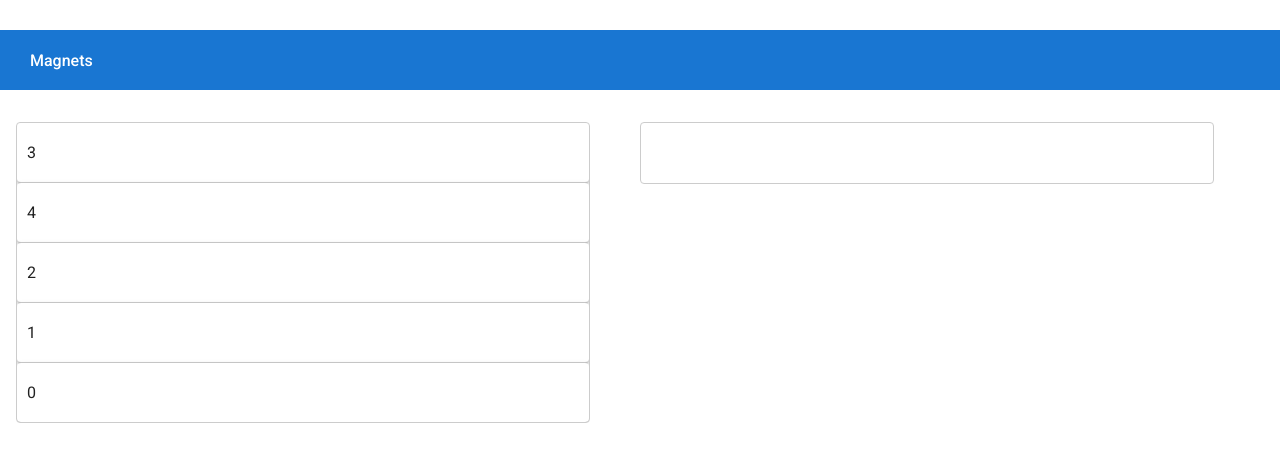
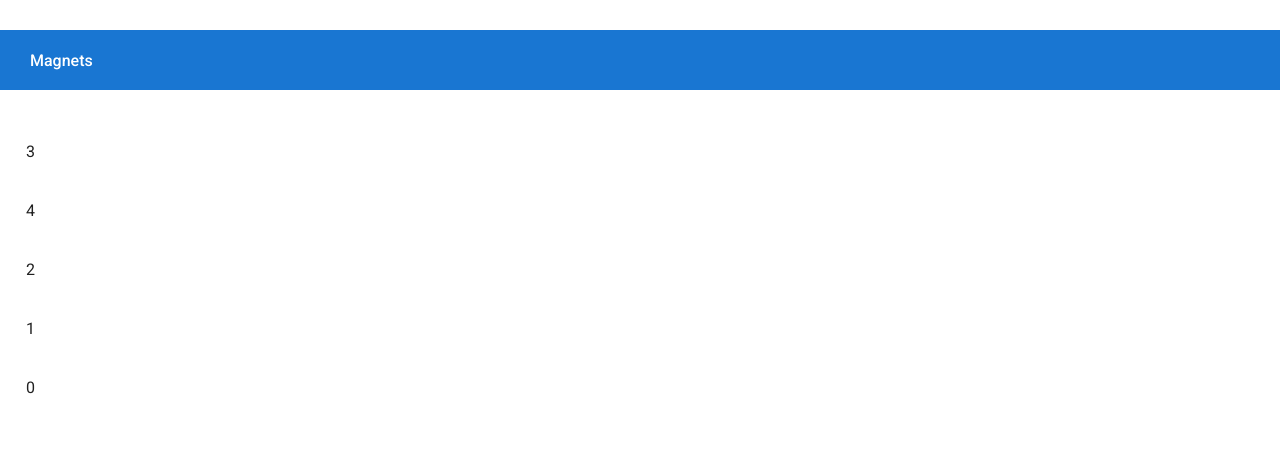
Before and after one commit to rookmoose/magnets, an Angular app: page / in a window 1280 px wide. Shown: the top 462 px of the page. Built offline with nearby package versions, Linux system fonts and the light colour scheme.

Commit message:
updated design, removed borders

```diff
--- a/src/app/home/home.component.css
+++ b/src/app/home/home.component.css
@@ -1,6 +1,5 @@
 .entry {
     padding: 20px 10px;
-    border-bottom: solid 1px #ccc;
     color: rgba(0, 0, 0, 0.87);
     cursor: move;
     display: flex;
@@ -14,7 +13,6 @@
     position: relative;
     z-index: 1;
     transition: box-shadow 200ms cubic-bezier(0, 0, 0.2, 1);
-    box-shadow: 0 3px 1px -2px rgba(0, 0, 0, 0.2), 0 2px 2px 0 rgba(0, 0, 0, 0.14), 0 1px 5px 0 rgba(0, 0, 0, 0.12);
 }
 
 .entry-placeholder {
@@ -28,10 +26,6 @@
     border: none;
 }
 
-.entry:active {
-    box-shadow: 0 5px 5px -3px rgba(0, 0, 0, 0.2), 0 8px 10px 1px rgba(0, 0, 0, 0.14), 0 3px 14px 2px rgba(0, 0, 0, 0.12);
-}
-
 .list-container {
     width: 50%;
     max-width: 100%;
@@ -41,7 +35,6 @@
 }
 
 .list {
-    border: solid 1px #ccc;
     min-height: 60px;
     background: white;
     border-radius: 4px;
@@ -52,7 +45,6 @@
 .cdk-drag-preview {
     box-sizing: border-box;
     border-radius: 4px;
-    box-shadow: 0 5px 5px -3px rgba(0, 0, 0, 0.2), 0 8px 10px 1px rgba(0, 0, 0, 0.14), 0 3px 14px 2px rgba(0, 0, 0, 0.12);
 }
 
 .cdk-drag-placeholder {
--- a/src/app/home/home.component.html
+++ b/src/app/home/home.component.html
@@ -12,14 +12,14 @@
         <div #secondList="cdkDropList" cdkDropList [cdkDropListData]="solution" [cdkDropListConnectedTo]="firstList"
             class="list" (cdkDropListDropped)="drop($event)">
             <div cdkDrag class="entry" *ngFor="let line of solution">
-                <div class="entry-placeholder" *cdfooteragPlaceholder></div>
+                <div class="entry-placeholder" *cdkDragPlaceholder></div>
                 {{line}}
             </div>
         </div>
     </div>
 
 </div>
-<footer *ngIf="getSecondListPopulated()">
+<div class="footer" *ngIf="getSecondListPopulated()">
     <span *ngIf="checkSolution()">Correct!</span>
     <span *ngIf="!checkSolution()">Incorrect.</span>
-</footer>
+</div>
--- a/src/app/home/home.component.ts
+++ b/src/app/home/home.component.ts
@@ -10,6 +10,7 @@ export class HomeComponent {
   original: number[] = [];
   expected: number[] = [];
   solution: number[] = [];
+  notDragging: boolean = true;
 
   constructor() {
     for(var i = 0; i < 5; i++){
```
